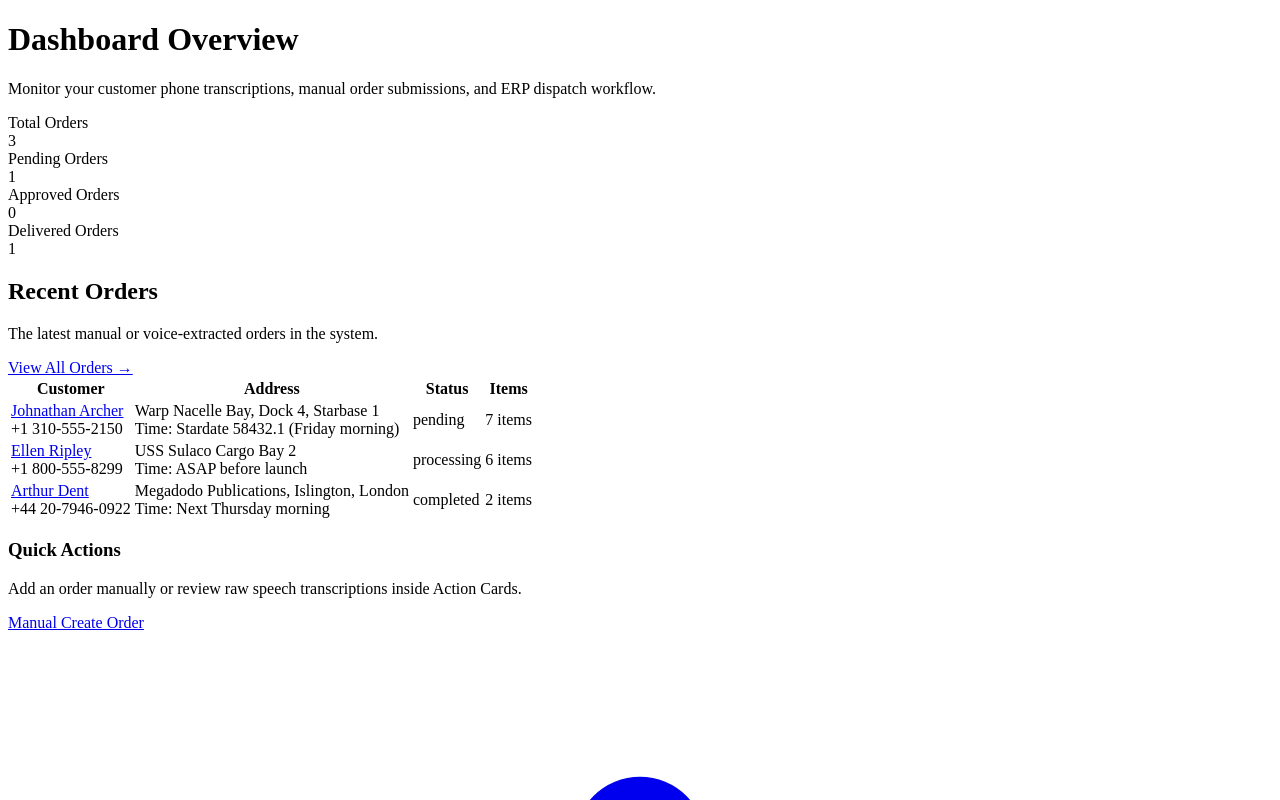
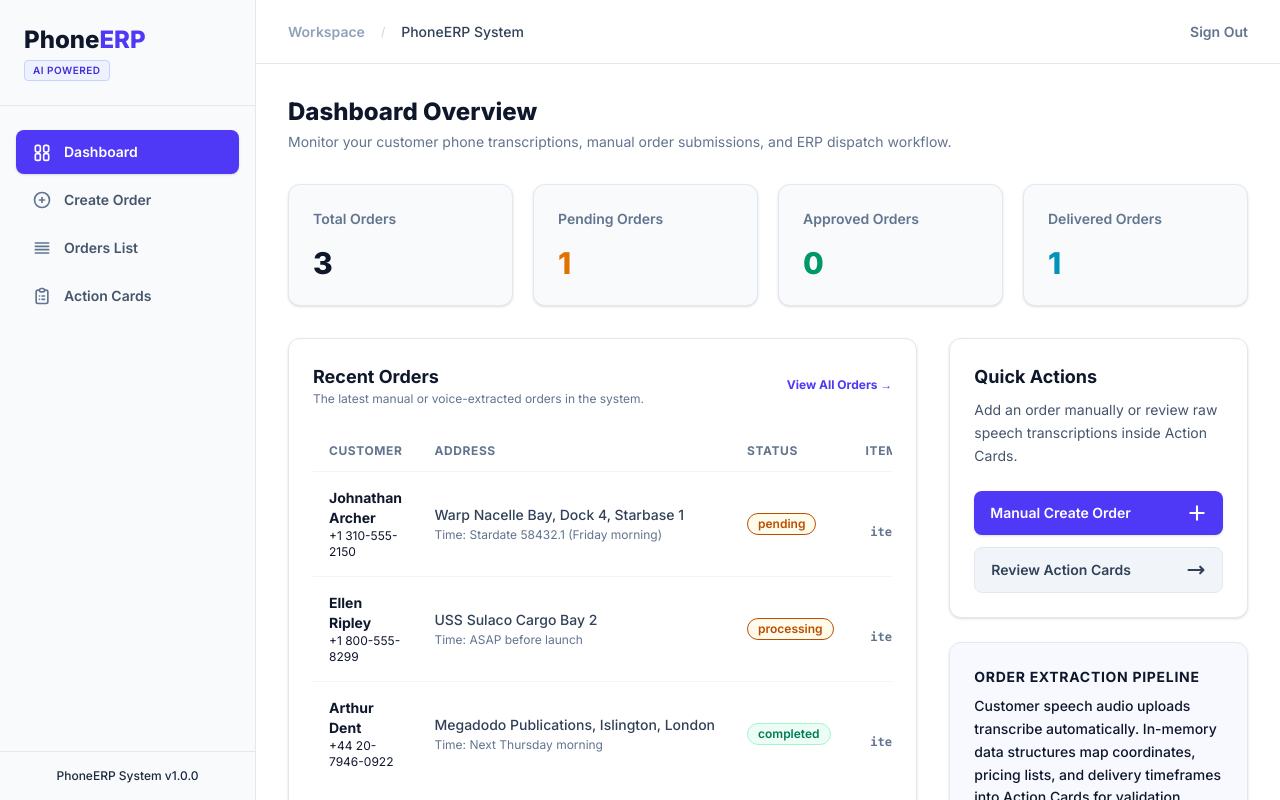
Before and after one commit to jannishar654/Phone-ERP-, a Next.js app in the folder frontend/: page /dashboard in a window 1280 px wide. Shown: the top 800 px of the page. Built offline with nearby package versions, Linux system fonts and the light colour scheme; no server answers.

Commit message:
Layout and  LandingPage implementation

```diff
--- /dev/null
+++ b/frontend/src/app/layout.tsx
@@ -0,0 +1,25 @@
+import type { Metadata } from "next";
+import { Inter } from "next/font/google";
+import "./globals.css";
+import LayoutWrapper from "@/components/common/LayoutWrapper";
+
+const inter = Inter({ subsets: ["latin"] });
+
+export const metadata: Metadata = {
+  title: "PhoneERP - AI-Powered Order Management",
+  description: "Automate phone sales orders using speech-to-text and Gemini AI extraction.",
+};
+
+export default function RootLayout({
+  children,
+}: Readonly<{
+  children: React.ReactNode;
+}>) {
+  return (
+    <html lang="en" className="h-full bg-white text-slate-900 antialiased">
+      <body className={`${inter.className} min-h-full bg-white`}>
+        <LayoutWrapper>{children}</LayoutWrapper>
+      </body>
+    </html>
+  );
+}
--- /dev/null
+++ b/frontend/src/app/page.tsx
@@ -0,0 +1,82 @@
+import Link from 'next/link';
+
+export default function LandingPage() {
+  return (
+    <div className="bg-white text-slate-900 min-h-screen flex flex-col justify-between font-sans selection:bg-indigo-600 selection:text-white">
+      {/* Top Navigation */}
+      <header className="max-w-7xl mx-auto w-full px-6 lg:px-8 h-20 flex items-center justify-between border-b border-slate-100">
+        <div className="flex items-center space-x-2">
+          <span className="text-2xl font-extrabold text-slate-900">
+            Phone<span className="text-indigo-600">ERP</span>
+          </span>
+        </div>
+        <div className="flex items-center space-x-4">
+          <Link href="/login" className="text-sm font-semibold text-slate-600 hover:text-indigo-600 transition-colors">
+            Sign in
+          </Link>
+          <Link href="/signup" className="text-sm font-semibold bg-indigo-600 hover:bg-indigo-700 text-white px-4 py-2 rounded-lg transition-colors shadow-sm shadow-indigo-105">
+            Get Started
+          </Link>
+        </div>
+      </header>
+
+      {/* Hero Section */}
+      <main className="flex-1 max-w-7xl mx-auto w-full px-6 lg:px-8 py-20 flex flex-col justify-center text-center">
+        <div className="max-w-3xl mx-auto">
+          <h1 className="text-5xl md:text-6xl font-extrabold tracking-tight text-slate-900 leading-tight">
+            Automate Phone Orders using <span className="text-indigo-600">AI Intelligence</span>
+          </h1>
+          <p className="mt-6 text-lg text-slate-600 leading-relaxed">
+            Eliminate manual data entry. PhoneERP transcribes customer order calls, extracts line items, quantities, addresses, and delivery requirements using AI, and loads them directly into your verification pipeline.
+          </p>
+          <div className="mt-10 flex flex-col sm:flex-row items-center justify-center gap-4">
+            <Link href="/signup" className="w-full sm:w-auto text-center font-bold bg-indigo-600 hover:bg-indigo-700 text-white px-8 py-4 rounded-xl transition-all shadow-md shadow-indigo-100 text-base">
+              Start Your Free Trial
+            </Link>
+            <Link href="/login" className="w-full sm:w-auto text-center font-bold bg-slate-50 hover:bg-slate-100 text-slate-700 border border-slate-200 px-8 py-4 rounded-xl transition-all text-base">
+              Access Dashboard
+            </Link>
+          </div>
+        </div>
+
+        {/* Feature Grid */}
+        <div className="mt-24 grid grid-cols-1 md:grid-cols-3 gap-8">
+          <div className="p-8 rounded-2xl border border-slate-200 bg-slate-50 text-left shadow-sm">
+            <div className="h-10 w-10 bg-indigo-50 text-indigo-700 border border-indigo-200 rounded-lg flex items-center justify-center font-bold text-lg mb-6">
+              1
+            </div>
+            <h3 className="text-lg font-bold text-slate-900 mb-2">Voice Transcription</h3>
+            <p className="text-sm text-slate-600 leading-relaxed">
+              Upload customer voicemail transcripts or record audio streams. Converts speech into precise text.
+            </p>
+          </div>
+
+          <div className="p-8 rounded-2xl border border-slate-200 bg-slate-50 text-left shadow-sm">
+            <div className="h-10 w-10 bg-indigo-50 text-indigo-700 border border-indigo-200 rounded-lg flex items-center justify-center font-bold text-lg mb-6">
+              2
+            </div>
+            <h3 className="text-lg font-bold text-slate-900 mb-2">AI Entity Extraction</h3>
+            <p className="text-sm text-slate-600 leading-relaxed">
+              Google Gemini parses raw voice logs to extract customers, phone numbers, items, quantities, and delivery coordinates automatically.
+            </p>
+          </div>
+
+          <div className="p-8 rounded-2xl border border-slate-200 bg-slate-50 text-left shadow-sm">
+            <div className="h-10 w-10 bg-indigo-50 text-indigo-700 border border-indigo-200 rounded-lg flex items-center justify-center font-bold text-lg mb-6">
+              3
+            </div>
+            <h3 className="text-lg font-bold text-slate-900 mb-2">Review & Confirm</h3>
+            <p className="text-sm text-slate-600 leading-relaxed">
+              View extracted details inside structured Action Cards. Verify items, make edits, and approve straight into the order queue.
+            </p>
+          </div>
+        </div>
+      </main>
+
+      {/* Footer */}
+      <footer className="max-w-7xl mx-auto w-full px-6 lg:px-8 py-8 border-t border-slate-100 text-center text-xs text-slate-450 font-medium">
+        &copy; {new Date().getFullYear()} PhoneERP Inc. All rights reserved.
+      </footer>
+    </div>
+  );
+}
--- /dev/null
+++ b/frontend/src/components/common/LayoutWrapper.tsx
@@ -0,0 +1,63 @@
+'use client';
+
+import { usePathname, useRouter } from 'next/navigation';
+import { useEffect, useState } from 'react';
+import Sidebar from '@/components/Sidebar';
+import { mockSupabaseAuth, User } from '@/lib/supabase/client';
+
+export default function LayoutWrapper({ children }: { children: React.ReactNode }) {
+  const pathname = usePathname();
+  const router = useRouter();
+  const [user, setUser] = useState<User | null>(null);
+
+  const isAuthOrLanding = pathname === '/' || pathname === '/login' || pathname === '/signup';
+
+  useEffect(() => {
+    setUser(mockSupabaseAuth.getUser());
+  }, [pathname]);
+
+  const handleSignOut = async () => {
+    await mockSupabaseAuth.signOut();
+    router.push('/');
+  };
+
+  if (isAuthOrLanding) {
+    return <div className="min-h-screen w-full bg-white text-slate-900">{children}</div>;
+  }
+
+  return (
+    <div className="min-h-screen flex bg-white text-slate-900">
+      <Sidebar />
+
+      <div className="flex-1 flex flex-col min-h-screen overflow-x-hidden">
+        <header className="h-16 border-b border-slate-200 flex items-center justify-between px-8 bg-white sticky top-0 z-10">
+          <div className="flex items-center space-x-4">
+            <span className="text-sm font-semibold text-slate-400">Workspace</span>
+            <span className="text-xs text-slate-300">/</span>
+            <span className="text-sm text-slate-700 font-medium">PhoneERP System</span>
+          </div>
+
+          <div className="flex items-center space-x-6 text-xs text-slate-500">
+            {user && (
+              <div className="flex items-center space-x-2">
+                <span className="h-2 w-2 rounded-full bg-indigo-600"></span>
+                <span className="text-slate-800 text-sm font-medium">Hello, {user.name}</span>
+              </div>
+            )}
+
+            <button
+              onClick={handleSignOut}
+              className="text-slate-550 hover:text-red-600 font-semibold transition-colors cursor-pointer text-sm"
+            >
+              Sign Out
+            </button>
+          </div>
+        </header>
+
+        <main className="flex-1 p-8 bg-white">
+          {children}
+        </main>
+      </div>
+    </div>
+  );
+}
```
